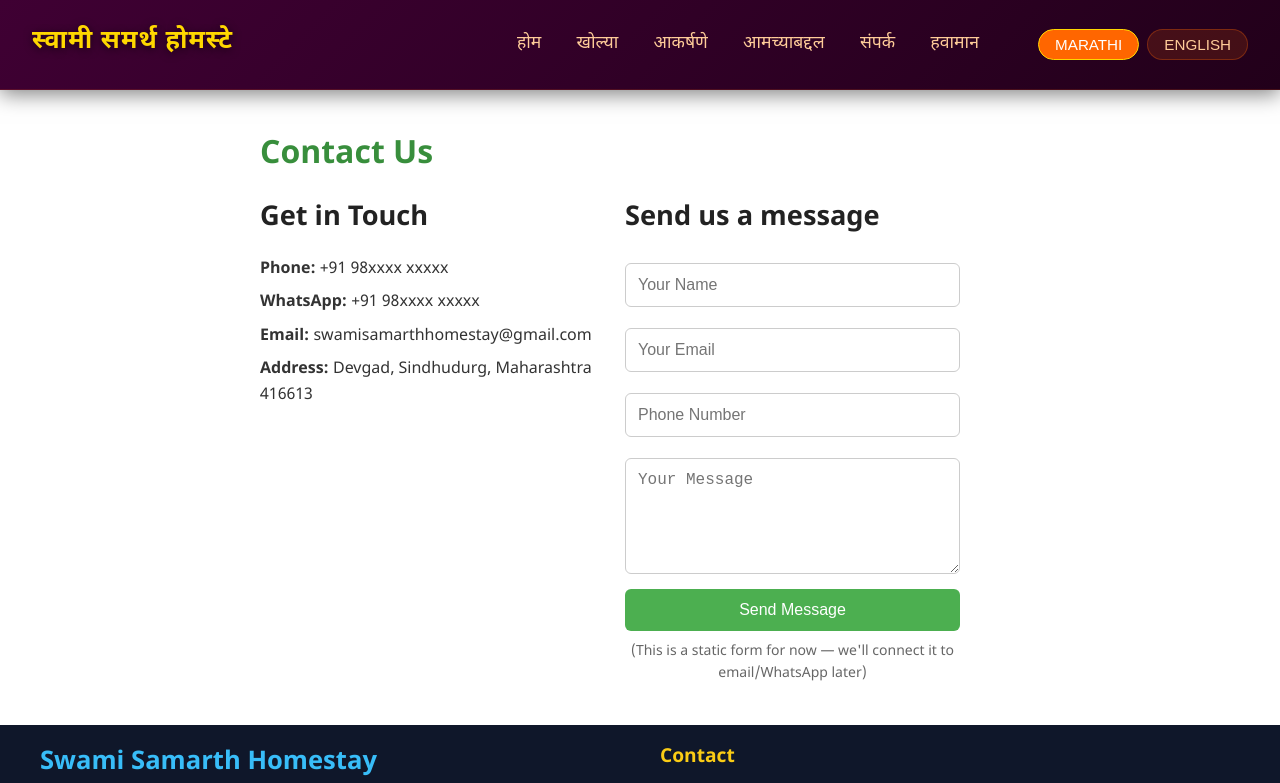
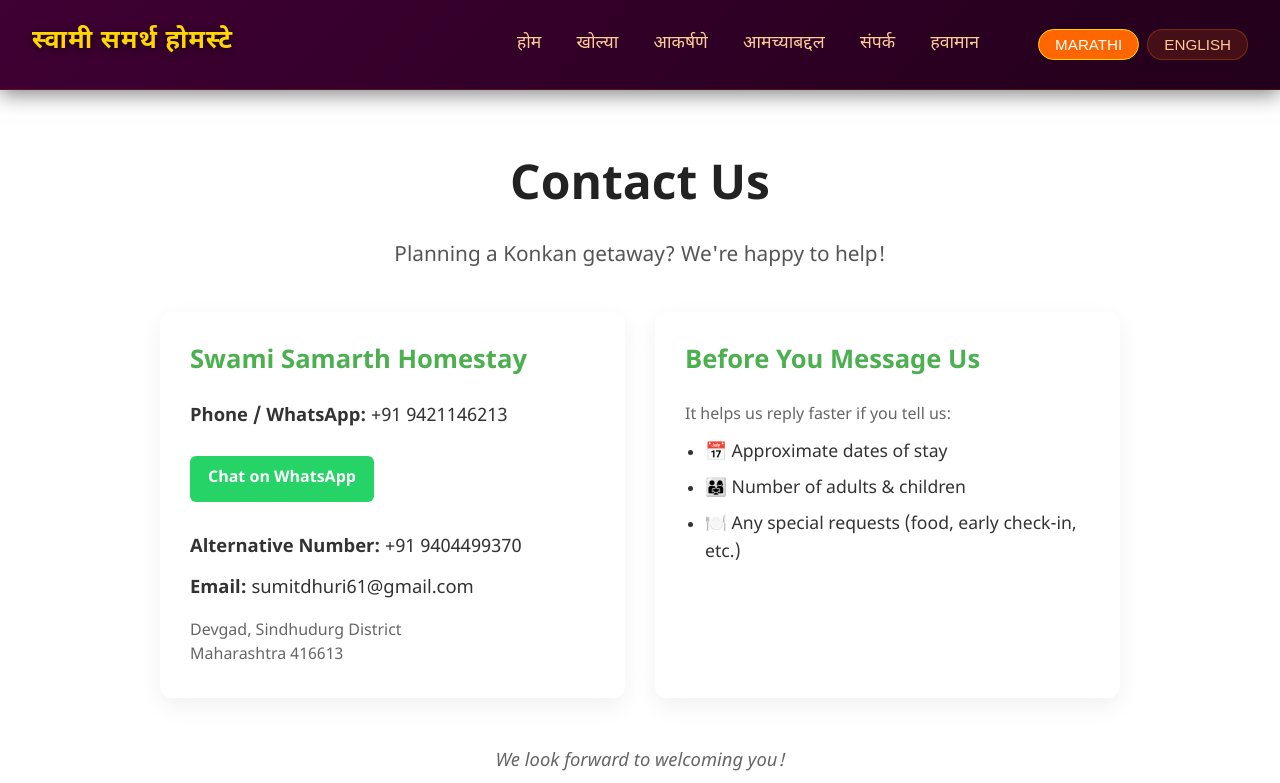
Before and after one commit to Bladestar1370/Project-Homestay, a React (Vite) app: page /contact in a window 1280 px wide. Shown: the top 783 px of the page. Built offline with nearby package versions, Linux system fonts and the light colour scheme.

Commit message:
imptovements

```diff
--- a/src/components/Footer.css
+++ b/src/components/Footer.css
@@ -44,11 +44,3 @@
   font-size: 0.9rem;
   color: #9ca3af;
 }
-
-/* Responsive */
-@media (max-width: 600px) {
-  .footer-container {
-    flex-direction: column;
-    text-align: center;
-  }
-}
--- a/src/components/Footer.jsx
+++ b/src/components/Footer.jsx
@@ -19,7 +19,7 @@ function Footer() {
           <h4>Contact</h4>
           <p>📍 Devgad, Maharashtra</p>
           <p>📞 +91 9421146213</p>
-          <p>✉️ swamisamarthhomestay@gmail.com</p>
+          <p>✉️ sumitdhuri61@gmail.com</p>
         </div>
       </div>
 
--- a/src/components/Navbar.css
+++ b/src/components/Navbar.css
@@ -76,6 +76,44 @@
 .nav-link:hover {
   text-shadow: 0 0 12px rgba(255, 102, 0, 0.7);
 }
+
+/* Medium screens (small laptops / tablets landscape) */
+@media (max-width: 1030px) {
+
+  .navbar {
+    padding: 0.8rem 1.5rem;
+  }
+
+  .nav-container {
+    max-width: 100%;
+    padding: 0 1rem;
+  }
+
+  .nav-links {
+    gap: 1.4rem; /* reduce spacing */
+  }
+
+  .nav-link {
+    font-size: 1rem; /* slightly smaller text */
+  }
+
+  .nav-logo {
+    font-size: 1.4rem;
+  }
+
+  .lang-switcher {
+    margin-left: 1rem;
+    gap: 0.4rem;
+  }
+
+  .lang-btn {
+    padding: 0.35rem 0.8rem;
+    font-size: 0.85rem;
+  }
+}
+
+
+
 
 /* Mobile responsiveness */
 @media (max-width: 768px) {
--- a/src/components/RoomsSection.jsx
+++ b/src/components/RoomsSection.jsx
@@ -9,7 +9,6 @@ const ROOMS = [
     id: "ac",
     path: "/ac-rooms",
     img: ac101room1,
-    price: "₹4000/night",
     titleKey: "Deluxe AC Rooms",
     descKey: "Stay cool & comfortable with air conditioning • Ideal for families & couples",
     alt: "Deluxe AC Room at Swami Samarth Homestay",
@@ -18,7 +17,6 @@ const ROOMS = [
     id: "nonac",
     path: "/non-ac-rooms",
     img: nonac102room1,
-    price: "₹2500/night",
     titleKey: "Non-AC Rooms",
     descKey: "Budget-friendly • Natural ventilation • Cozy & airy",
     alt: "Budget Non-AC Room near Devgad Beach",
@@ -52,7 +50,7 @@ function RoomsSection() {
                 decoding="async"
               />
               <div className="imageOverlay">
-                <span className="priceBadge">From {room.price}</span>
+                <span className="priceBadge">Info</span>
               </div>
             </div>
 
--- a/src/pages/Contact.css
+++ b/src/pages/Contact.css
@@ -1,63 +1,159 @@
 /* src/pages/Contact.css */
 
 .contactContainer {
-  max-width: 800px;
-  margin: 40px auto;
+  max-width: 1000px;
+  margin: 60px auto;
   padding: 0 20px;
 }
 
+.contactHeader {
+  text-align: center;
+  margin-bottom: 40px;
+}
+
+.contactHeader h1 {
+  font-size: 3rem;
+  font-weight: 700;
+  margin-bottom: 12px;
+  color: #222;
+}
+
+.intro {
+  font-size: 1.3rem;
+  color: #555;
+  max-width: 600px;
+  margin: 0 auto;
+  line-height: 1.6;
+}
+
+/* Grid Layout */
 .grid {
   display: grid;
+  grid-template-columns: repeat(2, 1fr);
   gap: 30px;
-  grid-template-columns: 1fr 1fr;
-  max-width: 700px;
 }
 
-.infoSection p {
-  margin-bottom: 0.5rem;
+/* Card Design */
+.infoCard {
+  background: #ffffff;
+  padding: 30px;
+  border-radius: 12px;
+  box-shadow: 0 8px 25px rgba(0, 0, 0, 0.06);
+  transition: transform 0.3s ease, box-shadow 0.3s ease;
 }
 
-.form {
-  display: flex;
-  flex-direction: column;
-  gap: 15px;
+.infoCard:hover {
+  transform: translateY(-6px);
+  box-shadow: 0 12px 35px rgba(0, 0, 0, 0.1);
 }
 
-.input, .textarea {
-  padding: 12px;
-  border: 1px solid #ccc;
-  border-radius: 6px;
-  font-size: 16px;
+.infoCard h3 {
+  font-size: 1.6rem;
+  margin-bottom: 20px;
+  color: var(--primary);
 }
 
-.textarea {
-  resize: vertical;
+/* Text Styling */
+.contact-line {
+  margin: 12px 0;
+  font-size: 1.15rem;
+  line-height: 1.6;
 }
 
-.submitButton {
-  padding: 12px;
-  background: var(--primary);  /* #4CAF50 */
-  color: white;
-  border: none;
-  border-radius: 6px;
-  font-size: 16px;
-  cursor: pointer;
-  transition: background 0.2s;
+.smallText {
+  color: #666;
+  margin-bottom: 10px;
 }
 
-.submitButton:hover {
-  background: var(--primary-dark);
+.address {
+  margin-top: 15px;
+  color: #666;
+  line-height: 1.5;
 }
 
-.note {
-  font-size: 14px;
-  color: var(--gray);
-  margin-top: 10px;
+ul {
+  padding-left: 20px;
+  font-size: 1.1rem;
+  line-height: 1.6;
+}
+
+ul li {
+  margin-bottom: 8px;
+}
+
+/* WhatsApp Button */
+.whatsappBtn {
+  display: inline-block;
+  margin: 12px 0 20px;
+  padding: 10px 18px;
+  background: #25D366;
+  color: white;
+  font-weight: 600;
+  border-radius: 6px;
+  text-decoration: none;
+  transition: background 0.3s ease, transform 0.2s ease;
+}
+
+.whatsappBtn:hover {
+  background: #1ebe5d;
+  transform: scale(1.05);
+}
+
+/* Closing note */
+.closing-note {
   text-align: center;
+  margin-top: 50px;
+  font-style: italic;
+  font-size: 1.15rem;
+  color: #666;
+}
+
+/* ----------- Responsive ----------- */
+
+@media (max-width: 992px) {
+  .contactHeader h1 {
+    font-size: 2.6rem;
+  }
+
+  .grid {
+    gap: 20px;
+  }
 }
 
 @media (max-width: 768px) {
   .grid {
     grid-template-columns: 1fr;
   }
+
+  .contactContainer {
+    margin: 40px auto;
+  }
+
+  .contactHeader h1 {
+    font-size: 2.2rem;
+  }
+
+  .intro {
+    font-size: 1.15rem;
+  }
+
+  .infoCard {
+    padding: 24px;
+  }
 }
+
+@media (max-width: 480px) {
+  .contactHeader h1 {
+    font-size: 1.9rem;
+  }
+
+  .contact-line,
+  ul {
+    font-size: 1rem;
+  }
+
+  .whatsappBtn {
+    width: 100%;
+    text-align: center;
+  }
+}
--- a/src/pages/Contact.jsx
+++ b/src/pages/Contact.jsx
@@ -1,43 +1,63 @@
+
 // src/pages/Contact.jsx
 import './Contact.css';
 
 function Contact() {
   return (
     <div className="contactContainer">
-      <h1>Contact Us</h1>
+      <div className="contactHeader">
+        <h1>Contact Us</h1>
+        <p className="intro">
+          Planning a Konkan getaway? We're happy to help!
+        </p>
+      </div>
 
       <div className="grid">
-        <div className="infoSection">
-          <h3>Get in Touch</h3>
-          <p><strong>Phone:</strong> +91 98xxxx xxxxx</p>
-          <p><strong>WhatsApp:</strong> +91 98xxxx xxxxx</p>
-          <p><strong>Email:</strong> swamisamarthhomestay@gmail.com</p>
-          <p><strong>Address:</strong> Devgad, Sindhudurg, Maharashtra 416613</p>
+        <div className="infoCard">
+          <h3>Swami Samarth Homestay</h3>
+
+          <p className="contact-line">
+            <strong>Phone / WhatsApp:</strong> +91 9421146213
+          </p>
+
+          <a
+            href="https://wa.me/919421146213"
+            target="_blank"
+            rel="noopener noreferrer"
+            className="whatsappBtn"
+          >
+            Chat on WhatsApp
+          </a>
+
+          <p className="contact-line">
+            <strong>Alternative Number:</strong> +91 9404499370
+          </p>
+
+          <p className="contact-line">
+            <strong>Email:</strong> sumitdhuri61@gmail.com
+          </p>
+
+          <p className="address">
+            Devgad, Sindhudurg District<br />
+            Maharashtra 416613
+          </p>
         </div>
 
-        <div className="formSection">
-          <h3>Send us a message</h3>
-          <form className="form">
-            <input type="text" placeholder="Your Name" className="input" />
-            <input type="email" placeholder="Your Email" className="input" />
-            <input type="tel" placeholder="Phone Number" className="input" />
-            <textarea
-              placeholder="Your Message"
-              rows="5"
-              className="textarea"
-            />
-            <button
-              type="submit"
-              className="submitButton"
-            >
-              Send Message
-            </button>
-          </form>
-          <p className="note">
-            (This is a static form for now — we'll connect it to email/WhatsApp later)
-          </p>
+        <div className="infoCard">
+          <h3>Before You Message Us</h3>
+          <p className="smallText">It helps us reply faster if you tell us:</p>
+
+          <ul>
+            <li>📅 Approximate dates of stay</li>
+            <li>👨‍👩‍👧 Number of adults & children</li>
+            <li>🍽️ Any special requests (food, early check-in, etc.)</li>
+          </ul>
         </div>
       </div>
+
+      <p className="closing-note">
+        We look forward to welcoming you!
+      </p>
     </div>
   );
 }
--- a/src/pages/RoomsType/ACRooms.jsx
+++ b/src/pages/RoomsType/ACRooms.jsx
@@ -27,7 +27,7 @@ function ACRooms() {
       description="Our AC rooms offer premium comfort with air conditioning, spacious layout, and modern amenities. Perfect for a relaxing stay in Devgad's tropical climate."
       images={acImages}
       features={acFeatures}
-      price={4000}
+      // price={4000}                   // if wanted to show price then use this
       className="ac-room-detail"
       beforeSrc={acBefore}
       afterSrc={acAfter}
--- a/src/pages/RoomsType/NonACRooms.jsx
+++ b/src/pages/RoomsType/NonACRooms.jsx
@@ -28,7 +28,7 @@ function NonACRooms() {
       description="Our Non-AC rooms provide affordable, clean stays with natural breeze and essential amenities. Ideal for budget travelers enjoying Devgad's fresh air."
       images={nonAcImages}
       features={nonAcFeatures}
-      price={2500}
+      // price={2500}                     // if wanted to show price then use this
       className="non-ac-room-detail"
       beforeSrc= {nonacBefore}
       afterSrc= {nonacAfter}
--- a/src/pages/RoomsType/RoomDetail.jsx
+++ b/src/pages/RoomsType/RoomDetail.jsx
@@ -8,8 +8,8 @@ export default function RoomDetail({
   description,
   images,
   features,
-  price,
-  priceNote = '(includes breakfast)',
+  // price,                                        // if wanted to show price then use this
+  // priceNote = '(includes breakfast)',
   className = '',
   // New optional props for before/after slider
   beforeSrc,
@@ -34,7 +34,7 @@ export default function RoomDetail({
         </ul>
 
         <p>
-          <strong>Price:</strong> ₹{price.toLocaleString()} / night {priceNote}
+          <strong>Contact:</strong> 9421146213 / 9404499370
         </p>
       </div>
 
@@ -49,9 +49,9 @@ export default function RoomDetail({
         />
       )}
 
-      <Link to="/booking" className="bookButton">
+      {/* <Link to="/booking" className="bookButton">
         Book Now
-      </Link>
+      </Link> */}
     </div>
   );
 }
--- a/src/pages/RoomsType/Rooms.css
+++ b/src/pages/RoomsType/Rooms.css
@@ -20,6 +20,24 @@
   list-style-type: disc;
   margin-left: 20px;
 }
+
+.details p strong {
+  font-style:inherit;
+  font-size: 30px;
+  color: rgb(59, 59, 59);
+}
+
+.details p {
+  padding-top: 30px;
+  padding-bottom: 30px;
+  color: black;
+  font-weight: bold;
+  font-size: 30px;
+  align-items: center;
+  text-align: center;
+}
+
+
 
 .bookButton {
   display: inline-block;
```
Also changed, not shown: 1 other file (tests, documents, lock files or other folders).
